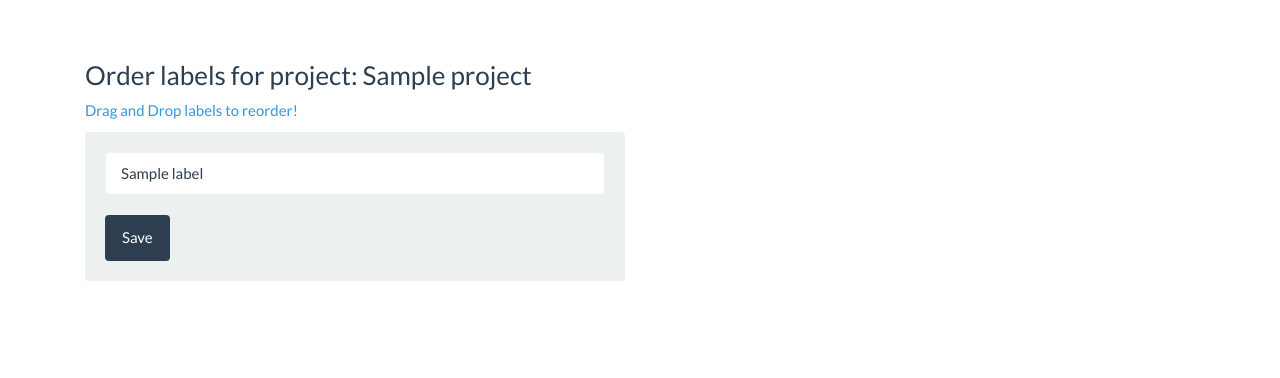
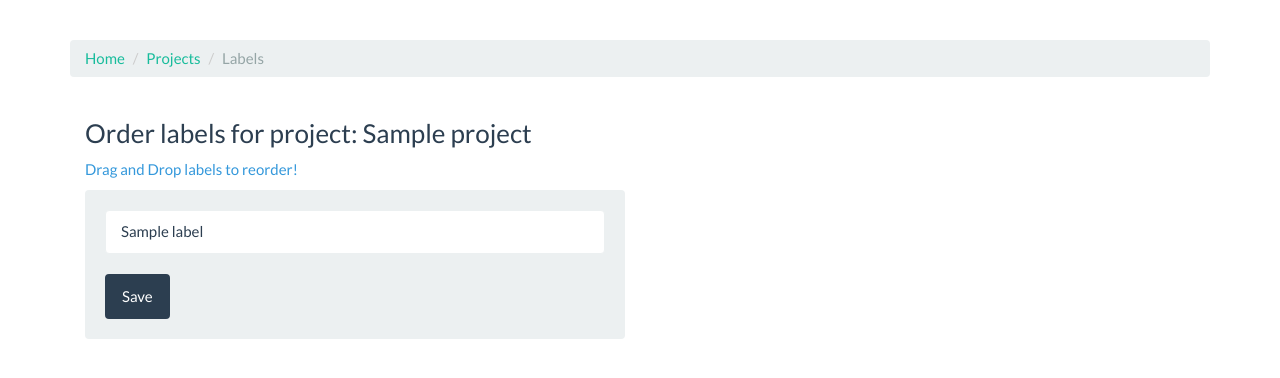
Before and after one commit to jineshpaloor/github-card-wall, a Flask app: page /project/1/order-labels in a window 1280 px wide. Shown: the part 60-438 px from the top of the page. Run offline with Flask 2, Linux system fonts and the light colour scheme; tables that the repository leaves empty hold one stand-in row (values such as "Sample post"); some libraries are stand-ins or nearby versions.

Commit message:
1. Navbar added 2. Issue page changed to table format 3. label order save added

```diff
--- a/app.py
+++ b/app.py
@@ -1,3 +1,4 @@
+import json
 from flask import Flask, request, g, session, redirect, url_for
 from flask import render_template_string, jsonify
 from flask import render_template
@@ -164,12 +165,24 @@ def add_labels(project_id):
 def order_labels(project_id):
     project = Projects.query.get(int(project_id))
     if request.method == 'GET':
-        return render_template('/order_labels.html', project=project)
+        # labels need to be shown as per order
+        labels = Labels.query.filter_by(project_id=project_id).order_by('order')
+        return render_template('/order_labels.html', labels=labels, project=project)
     else:
-        # save the order here
-        for label in project.labels:
-            pass
         return redirect(url_for('show_project', project_id=project_id))
+
+
+@app.route('/project/<int:project_id>/update-labels', methods=['GET', 'POST'])
+def update_labels_order(project_id):
+    project = Projects.query.get(int(project_id))
+    if request.method == 'GET':
+        d = request.args.get('labels')
+        d = dict(request.args)
+        for label, index in d.items():
+            Labels.query.filter_by(name=label, project_id=project_id).update(
+                    {'order': index[0]})
+
+    return jsonify({'success': True})
 
 
 @app.route('/change_label', methods=['GET'])
@@ -187,11 +200,11 @@ def change_label():
 @app.route('/project/<int:project_id>', methods=['GET'])
 def show_project(project_id):
     project = Projects.query.get(int(project_id))
-    lbl_list = [label.name for label in project.labels]
+    labels = Labels.query.filter_by(project_id=project_id).order_by('order')
     repo_list = [repo.name for repo in project.repositories]
-    issue_dict = get_issue_dict(g.user, repo_list, lbl_list)
+    issue_dict = get_issue_dict(g.user, repo_list, labels)
     return render_template(
-        '/issues_list.html', label_list=lbl_list, issues_dict=issue_dict)
+        '/issues_list.html', project=project, label_list=labels, issues_dict=issue_dict)
 
 
 @app.route('/project/<int:project_id>/edit', methods=['GET', 'POST'])
--- a/github_api.py
+++ b/github_api.py
@@ -42,6 +42,7 @@ def get_label_list(user, repo_name_list):
 def get_issue_dict(user, repo_list, lbl_list):
     github = Github(login_or_token=user.github_access_token)
     git_user = github.get_user()
+    label_names = [l.name for l in lbl_list]
 
     issues_dict = defaultdict(list)
 
@@ -50,7 +51,7 @@ def get_issue_dict(user, repo_list, lbl_list):
         issue_list = repo.get_issues()
         for issue in issue_list:
             for lbl in issue.labels:
-                if lbl.name in lbl_list:
+                if lbl.name in label_names:
                     issues_dict[lbl.name].append(issue)
     return issues_dict
 
--- a/static/assets/js/common.js
+++ b/static/assets/js/common.js
@@ -70,7 +70,7 @@ GithubCardWall.cardwallModule = (function(){
     };
 
     var init = function(){
-        dragNdrop1();
+        dragNdrop2();
     };
     // return an object (this is available globally)
     return {
@@ -108,22 +108,37 @@ GithubCardWall.labelorderModule = (function(){
             onUpdate: function(evt){
                 var label_id = evt.item.getAttribute('id');
                 console.log("on update func :: ", label_id, evt.oldIndex, evt.newIndex);
-                // label.order = evt.newIndex
-                // evt.oldIndex
-                // evt.newIndex
             }
         });
 
+        var update_label_order = function(project_id, label_dict){
+                $.getJSON(
+                    $SCRIPT_ROOT + '/project/'+project_id+'/update-labels' ,
+                    label_dict,
+                    function(data) {
+                        $("#loader_image").addClass("hidden");
+                        if(data.success) {
+                            alert("label changed");
+                        }
+                        else alert("operation failed. Please reload the page");
+                    }
+                );
+
+        };
+
         $("#save_label_order").click(function(){
-            console.log("inside click function");
-            console.log(localStorage);
-            //console.log(sortable.toArray());
-            console.log(mylist.options.group);
-            //var sortable = Sortable.active;
+            var label_dict = {};
+            $("#label_order_list li").each(
+            function(i,v){
+                var index = i+1;
+                var label = $(v).text();
+                label_dict[label] = index;
+            });
+            var project_id = $("#project_id").val();
+            update_label_order(project_id, label_dict);
         });
     };
 
-// return an object (this is available globally)
     return {
         config: config,
         init: init
--- a/templates/base.html
+++ b/templates/base.html
@@ -69,7 +69,7 @@
     </div>
 
     <img id="loader_image" class="pull-left hidden" src="/static/assets/img/wait.gif" />
-    <div class="container" id="content" style="margin-top: 50px;">{% block content %}{% endblock %}</div>
+    <div class="container" id="content" style="margin-top: 50px;">{% block header %}{% endblock %}{% block content %}{% endblock %}</div>
 
     <script type=text/javascript>
       $SCRIPT_ROOT = {{ request.script_root|tojson|safe }};
--- a/templates/order_labels.html
+++ b/templates/order_labels.html
@@ -1,18 +1,26 @@
 {% extends "base.html" %}
+
+{% block header %}
+<ul class="breadcrumb">
+  <li><a href="/">Home</a></li>
+  <li><a href="/projects">Projects</a></li>
+  <li class="active">Labels</li>
+</ul>
+{% endblock %}
+
 {% block content %}
   <div class="col-md-6">
     <h3>Order labels for project: {{ project.name }}</h3>
     <p class="text-info" role="alert">Drag and Drop labels to reorder!</p>
     <div class="well">
+        <input type="hidden" value="{{ project.id }}" id="project_id"/>
     <ul id="label_order_list" class="list-group">
-      {% for label in project.labels %}
-      <li id="{{ label.id }}" class="list-group-item">
-        {{ label.name }}
-      </li>
+      {% for label in labels %}
+      <li id="{{ label.id }}" class="list-group-item">{{ label.name }}</li>
       {% endfor %}
     </ul>
     <div>
-        <input id="save_label_order" type="button" class="btn btn-primary" value="Save"/>
+      <input id="save_label_order" type="button" class="btn btn-primary" value="Save"/>
     </div>
     </div><!-- well -->
   </div>
@@ -20,6 +28,7 @@
 {% endblock %}
 
 {% block js_block %}
+    $SCRIPT_ROOT = {{ request.script_root|tojson|safe }};
     $(document).ready(function () {
         GithubCardWall.labelorderModule.init();
     });
```
Also changed, not shown: templates/issues_list.html (+23 -9 lines), templates/new_project.html (+9 -1 lines), templates/projects.html (+8 -1 lines), templates/select_labels.html (+9 -0 lines).
